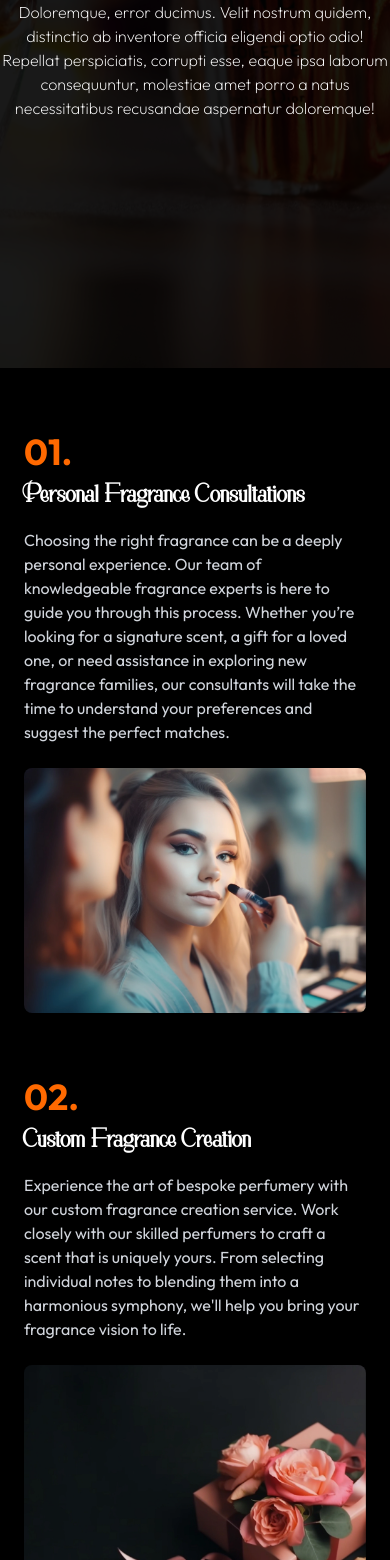
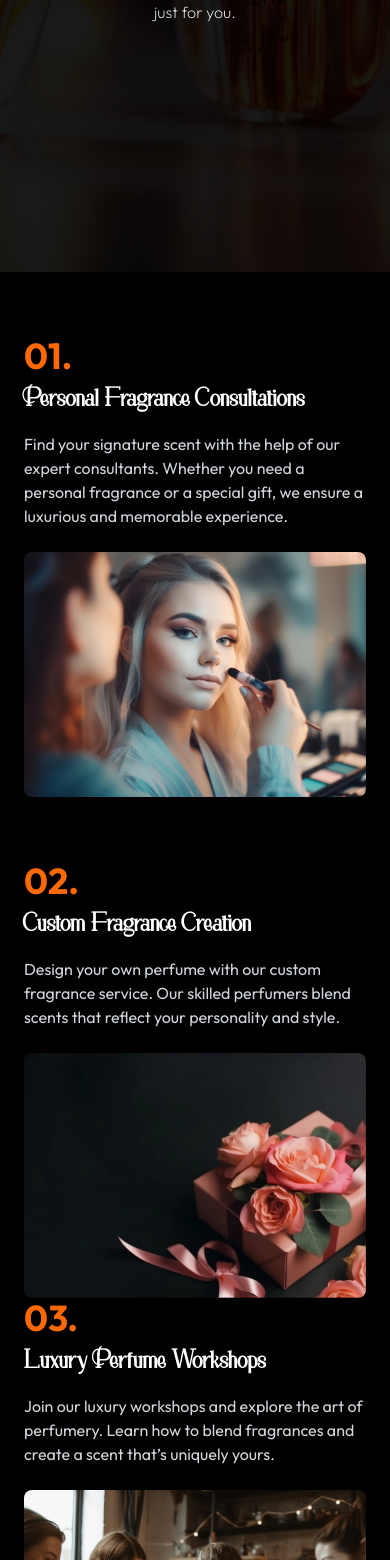
Before and after one commit to onlytoseef/sherry-essence, a React (Vite) app: page /service in a window 390 px wide. Shown: the part 440-2000 px from the top of the page. Built offline with nearby package versions, Linux system fonts and the light colour scheme; no server answers.

Commit message:
seo of pages

```diff
--- a/src/pages/frontend/Home/Home.tsx
+++ b/src/pages/frontend/Home/Home.tsx
@@ -62,7 +62,12 @@ export default function Home() {
               boxShadow: "0px 10px 20px rgba(255, 255, 255, 0.3)", // Glow effect on hover
             }}
           >
-            <img src={bottle} alt="Bottle" className="w-64 md:w-100" />
+            <img
+              src={bottle}
+              loading="lazy"
+              alt="Bottle"
+              className="w-64 md:w-100"
+            />
           </motion.div>
         </div>
       </div>
--- a/src/pages/frontend/Services/Services.tsx
+++ b/src/pages/frontend/Services/Services.tsx
@@ -5,27 +5,26 @@ import image3 from "../../../assets/images/ServiceSection/3.webp";
 import image4 from "../../../assets/images/ServiceSection/4.webp";
 
 export default function Services() {
-  // Animation variants
   const fadeInUp = {
     hidden: { opacity: 0, y: 50 },
     visible: { opacity: 1, y: 0, transition: { duration: 0.6 } },
   };
 
-  const fadeInLeft = {
-    hidden: { opacity: 0, x: -50 },
-    visible: { opacity: 1, x: 0, transition: { duration: 0.6 } },
-  };
+  return (
+    <>
+      <title>Our Services - Premium Fragrance Consultations</title>
+      <meta
+        name="description"
+        content="Discover premium fragrance consultations and custom scent creation services. Find your perfect signature scent today."
+      />
+      <meta
+        name="keywords"
+        content="fragrance, perfume consultation, custom scents, luxury perfumes"
+      />
 
-  const fadeInRight = {
-    hidden: { opacity: 0, x: 50 },
-    visible: { opacity: 1, x: 0, transition: { duration: 0.6 } },
-  };
-
-  return (
       <section className="bg-black">
-      <div className="relative flex py-50 service-sec bg-[url('./assets/images/ServiceSection/serviceSec.webp')] bg-cover bg-center text-center justify-center items-center flex-col">
+        <header className="relative flex py-50 service-sec bg-[url('./assets/images/ServiceSection/serviceSec.webp')] bg-cover bg-center text-center justify-center items-center flex-col">
           <div className="absolute inset-0 bg-black/90"></div>
-
           <div className="container">
             <motion.h1
               className="text-white sm:text-5xl relative"
@@ -43,160 +42,146 @@ export default function Services() {
               variants={fadeInUp}
               viewport={{ once: true, amount: 0.5 }}
             >
-            Lorem ipsum dolor sit amet consectetur adipisicing elit. Possimus
-            maxime praesentium temporibus eum ducimus porro vel rerum nesciunt
-            ipsa distinctio. Doloremque, error ducimus. Velit nostrum quidem,
-            distinctio ab inventore officia eligendi optio odio! Repellat
-            perspiciatis, corrupti esse, eaque ipsa laborum consequuntur,
-            molestiae amet porro a natus necessitatibus recusandae aspernatur
-            doloremque!
+              Elevate your senses with our personalized fragrance services. From
+              expert consultations to bespoke perfume creation, we bring you
+              luxury scents crafted just for you.
             </motion.p>
           </div>
-      </div>
+        </header>
+
         <section className="bg-black text-white py-16">
           <div className="container mx-auto px-6 lg:px-20">
             {/* Service 1 */}
-          <motion.div
+            <motion.article
               className="flex flex-col lg:flex-row items-center mb-16"
               initial="hidden"
               whileInView="visible"
-            variants={fadeInLeft}
+              variants={fadeInUp}
               viewport={{ once: true, amount: 0.5 }}
             >
               <div className="lg:w-1/2 mb-6 lg:mb-0">
                 <p className="text-4xl font-bold text-orange-500 mb-2">01.</p>
-              <h3 className="text-2xl font-semibold mb-4">
+                <h2 className="text-2xl font-semibold mb-4">
                   Personal Fragrance Consultations
-              </h3>
+                </h2>
                 <p className="text-gray-300">
-                Choosing the right fragrance can be a deeply personal
-                experience. Our team of knowledgeable fragrance experts is here
-                to guide you through this process. Whether you’re looking for a
-                signature scent, a gift for a loved one, or need assistance in
-                exploring new fragrance families, our consultants will take the
-                time to understand your preferences and suggest the perfect
-                matches.
+                  Find your signature scent with the help of our expert
+                  consultants. Whether you need a personal fragrance or a
+                  special gift, we ensure a luxurious and memorable experience.
                 </p>
               </div>
               <div className="lg:w-1/2">
                 <motion.img
                   src={image1}
-                alt="Personal Fragrance Consultations"
+                  alt="Personal Fragrance Consultation Session"
                   className="w-full h-auto rounded-lg"
                   initial="hidden"
                   whileInView="visible"
-                variants={fadeInRight}
+                  variants={fadeInUp}
+                  loading="lazy"
                   viewport={{ once: true, amount: 0.5 }}
                 />
               </div>
-          </motion.div>
+            </motion.article>
 
             {/* Service 2 */}
-          <motion.div
-            className="flex flex-col lg:flex-row items-center lg:flex-row-reverse"
+            <motion.article
+              className="flex flex-col lg:flex-row-reverse items-center"
               initial="hidden"
               whileInView="visible"
-            variants={fadeInRight}
+              variants={fadeInUp}
               viewport={{ once: true, amount: 0.5 }}
             >
               <div className="lg:w-1/2 sm:px-12 mb-6 lg:mb-0">
                 <p className="text-4xl font-bold text-orange-500 mb-2">02.</p>
-              <h3 className="text-2xl font-semibold mb-4">
+                <h2 className="text-2xl font-semibold mb-4">
                   Custom Fragrance Creation
-              </h3>
+                </h2>
                 <p className="text-gray-300">
-                Experience the art of bespoke perfumery with our custom
-                fragrance creation service. Work closely with our skilled
-                perfumers to craft a scent that is uniquely yours. From
-                selecting individual notes to blending them into a harmonious
-                symphony, we'll help you bring your fragrance vision to life.
+                  Design your own perfume with our custom fragrance service. Our
+                  skilled perfumers blend scents that reflect your personality
+                  and style.
                 </p>
               </div>
               <div className="lg:w-1/2">
                 <motion.img
                   src={image2}
-                alt="Custom Fragrance Creation"
+                  alt="Custom Fragrance Creation Process"
                   className="w-full h-auto rounded-lg"
                   initial="hidden"
                   whileInView="visible"
-                variants={fadeInLeft}
+                  variants={fadeInUp}
                   viewport={{ once: true, amount: 0.5 }}
                 />
               </div>
-          </motion.div>
-        </div>
-        <div className="container mx-auto px-6 lg:px-20">
+            </motion.article>
+
             {/* Service 3 */}
-          <motion.div
+            <motion.article
               className="flex flex-col lg:flex-row items-center mb-16"
               initial="hidden"
               whileInView="visible"
-            variants={fadeInLeft}
+              variants={fadeInUp}
               viewport={{ once: true, amount: 0.5 }}
             >
               <div className="lg:w-1/2 mb-6 lg:mb-0">
                 <p className="text-4xl font-bold text-orange-500 mb-2">03.</p>
-              <h3 className="text-2xl font-semibold mb-4">
-                Personal Fragrance Consultations
-              </h3>
+                <h2 className="text-2xl font-semibold mb-4">
+                  Luxury Perfume Workshops
+                </h2>
                 <p className="text-gray-300">
-                Choosing the right fragrance can be a deeply personal
-                experience. Our team of knowledgeable fragrance experts is here
-                to guide you through this process. Whether you’re looking for a
-                signature scent, a gift for a loved one, or need assistance in
-                exploring new fragrance families, our consultants will take the
-                time to understand your preferences and suggest the perfect
-                matches.
+                  Join our luxury workshops and explore the art of perfumery.
+                  Learn how to blend fragrances and create a scent that’s
+                  uniquely yours.
                 </p>
               </div>
               <div className="lg:w-1/2">
                 <motion.img
                   src={image3}
-                alt="Personal Fragrance Consultations"
+                  alt="Luxury Perfume Workshop"
                   className="w-full h-auto rounded-lg"
                   initial="hidden"
                   whileInView="visible"
-                variants={fadeInRight}
+                  variants={fadeInUp}
                   viewport={{ once: true, amount: 0.5 }}
                 />
               </div>
-          </motion.div>
+            </motion.article>
 
             {/* Service 4 */}
-          <motion.div
-            className="flex flex-col lg:flex-row items-center lg:flex-row-reverse"
+            <motion.article
+              className="flex flex-col lg:flex-row-reverse items-center"
               initial="hidden"
               whileInView="visible"
-            variants={fadeInRight}
+              variants={fadeInUp}
               viewport={{ once: true, amount: 0.5 }}
             >
               <div className="lg:w-1/2 sm:px-12 mb-6 lg:mb-0">
                 <p className="text-4xl font-bold text-orange-500 mb-2">04.</p>
-              <h3 className="text-2xl font-semibold mb-4">
-                Custom Fragrance Creation
-              </h3>
+                <h2 className="text-2xl font-semibold mb-4">
+                  Exclusive Scent Collections
+                </h2>
                 <p className="text-gray-300">
-                Experience the art of bespoke perfumery with our custom
-                fragrance creation service. Work closely with our skilled
-                perfumers to craft a scent that is uniquely yours. From
-                selecting individual notes to blending them into a harmonious
-                symphony, we'll help you bring your fragrance vision to life.
+                  Discover our exclusive scent collections, curated with rare
+                  ingredients and expert craftsmanship for a one-of-a-kind
+                  olfactory experience.
                 </p>
               </div>
               <div className="lg:w-1/2">
                 <motion.img
                   src={image4}
-                alt="Custom Fragrance Creation"
+                  alt="Exclusive Scent Collection Bottles"
                   className="w-full h-auto rounded-lg"
                   initial="hidden"
                   whileInView="visible"
-                variants={fadeInLeft}
+                  variants={fadeInUp}
                   viewport={{ once: true, amount: 0.5 }}
                 />
               </div>
-          </motion.div>
+            </motion.article>
           </div>
         </section>
       </section>
+    </>
   );
 }
```
Also changed, not shown: index.html (+34 -4 lines), src/components/ProductSection/ProductSection.tsx (+32 -35 lines), src/pages/frontend/About/About.tsx (+69 -19 lines). Lines whose indentation alone changed are shown as unchanged.
